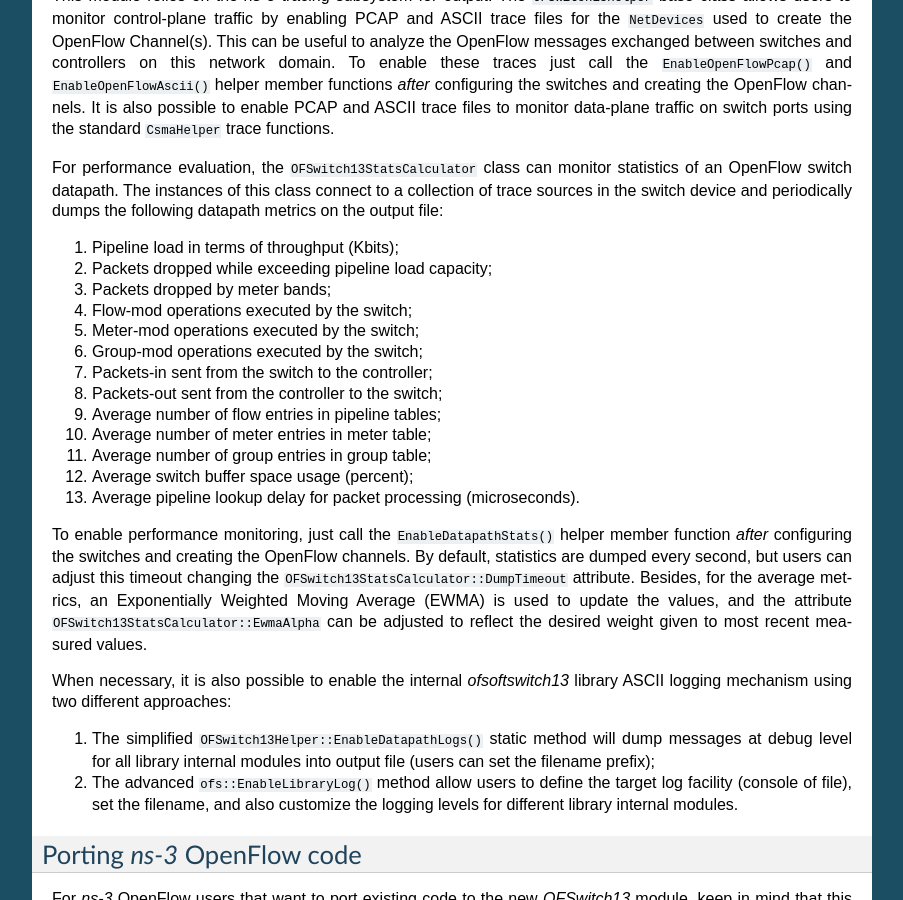
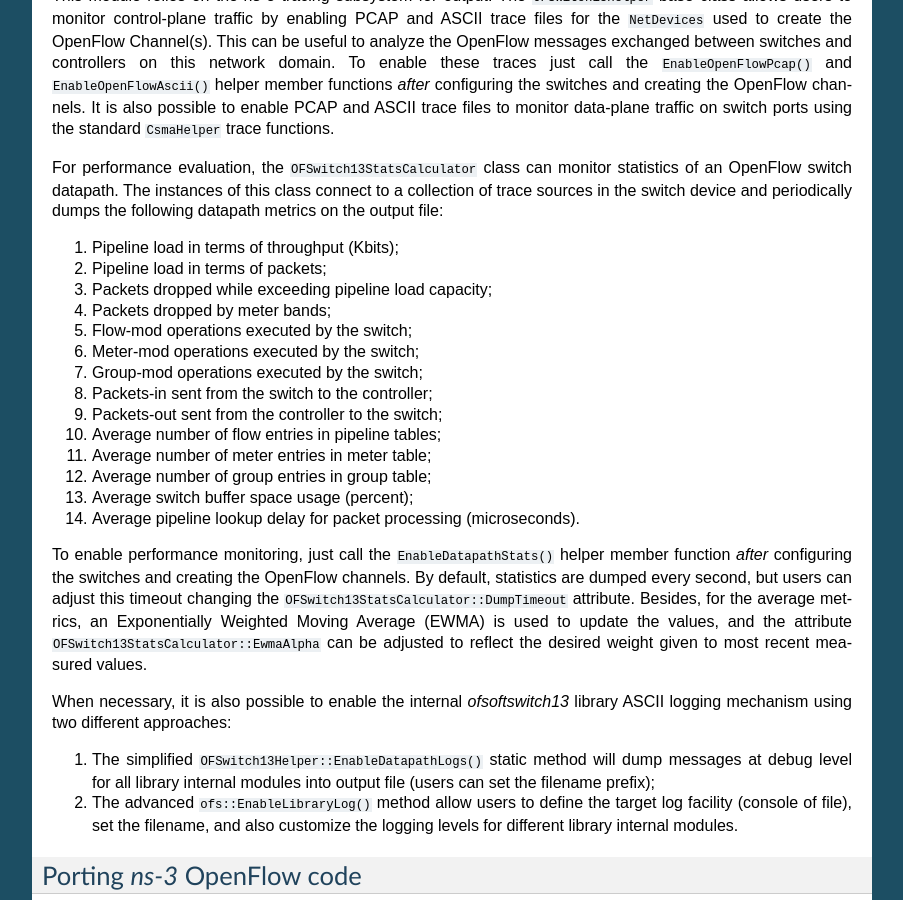
Before and after one commit to ljerezchaves/ofswitch13, a Sphinx documentation site: the page built from doc/source/ofswitch13-usage.rst, in a window 1280 px wide and 900 px high, scrolled down 6111 px. Shown: the whole window, without its empty margins (198-1101 px from the left). Built offline with Sphinx 7.4.7, drawn with Linux system fonts in a browser that asks for light colours; formulas are drawn with MathJax 3.

Commit message:
Including a new counter on the OFSwitch13StatsCalculator to measure the pipeline load in terms of packets.

```diff
--- a/doc/source/ofswitch13-usage.rst
+++ b/doc/source/ofswitch13-usage.rst
@@ -425,6 +425,7 @@ to a collection of trace sources in the switch device and periodically dumps
 the following datapath metrics on the output file:
 
 #. Pipeline load in terms of throughput (Kbits);
+#. Pipeline load in terms of packets;
 #. Packets dropped while exceeding pipeline load capacity;
 #. Packets dropped by meter bands;
 #. Flow-mod operations executed by the switch;
```
Also changed, not shown: 3 other files.
